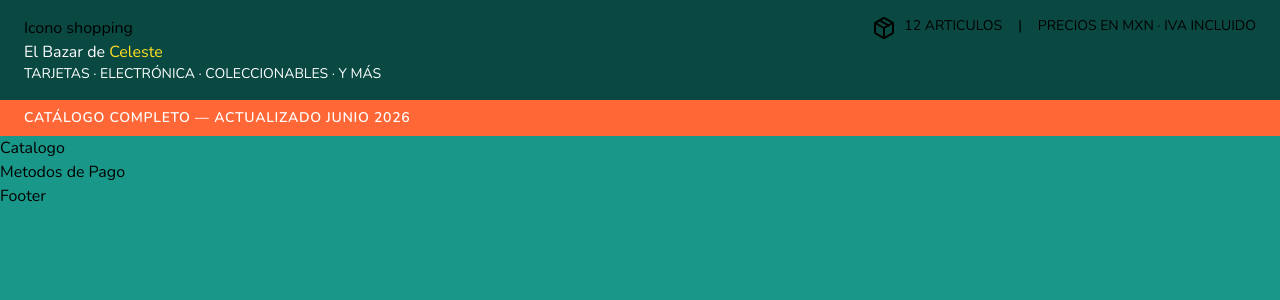
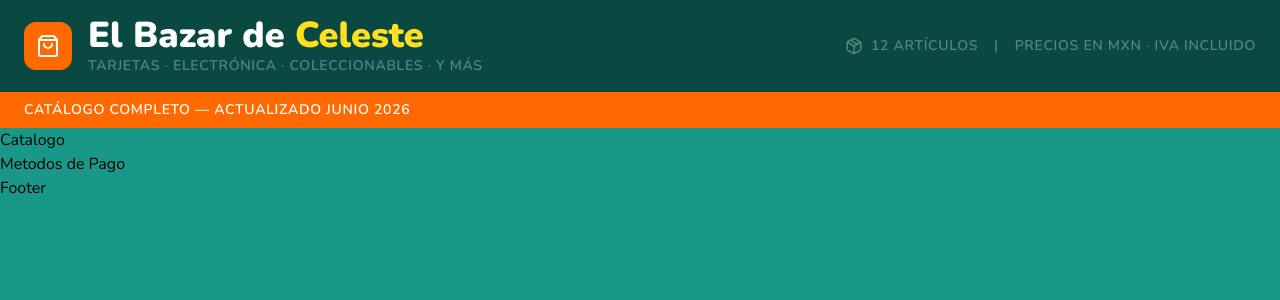
Before and after one commit to umbrisSeal/bazar-celeste, a React (Vite) app: page / in a window 1280 px wide. Shown: the top 300 px of the page. Built offline with nearby package versions, Linux system fonts and the light colour scheme.

Commit message:
Finished header.

```diff
--- a/src/App.jsx
+++ b/src/App.jsx
@@ -1,4 +1,4 @@
-import { Package } from "lucide-react";
+import { Package, ShoppingBag } from "lucide-react";
 
 function App() {
     const fechaActual = new Date();
@@ -21,31 +21,38 @@ function App() {
     const mesActual = meses[fechaActual.getMonth()];
 
     return <>
+
         {/* Header fijo */}
         <header>
-            <div className="flex justify-between py-4 px-6 bg-header">
-                <div>
+            <div className="flex justify-between items-center py-4 px-6 bg-header text-header">
+                {/* Left */}
+                <div className="flex items-center gap-4">
+                    <div className="bg-orange-500 text-white w-12 h-12 rounded-xl flex items-center justify-center">
+                        <ShoppingBag />
+                    </div>
                     <div>
-                        <p> Icono shopping </p>
-                    </div>
-                    <div className="text-white">
-                        <h1> El Bazar de <span className="text-yellow-300"> Celeste </span> </h1>
-                        <h2 className="uppercase text-sm"> Tarjetas · Electrónica · Coleccionables · Y Más </h2>
+                        <h1 className="font-black text-4xl text-white"> El Bazar de <span className="text-yellow-300"> Celeste </span> </h1>
+                        <h2 className="uppercase text-sm tracking-wider font-semibold"> Tarjetas · Electrónica · Coleccionables · Y Más </h2>
                     </div>
                 </div>
-                <div className="flex gap-4 uppercase text-sm">
-                    <div className="flex gap-2">
-                        <Package />
-                        <p> 12 Articulos </p>
+
+                {/* Right */}
+                <div className="flex gap-4 uppercase text-sm tracking-wider font-semibold">
+                    <div className="flex items-center gap-2">
+                        <Package size={18} />
+                        <p> 12 Artículos </p>
                     </div>
                     <p> | </p>
                     <p> Precios en MXN · IVA Incluido </p>
                 </div>
             </div>
-            <div className="bg-header-banner text-white py-2 px-6 font-semibold text-sm tracking-wider">
+
+            <div className="bg-orange-500 text-white py-2 px-6 font-semibold text-sm tracking-wider">
                 <p className="uppercase"> {`Catálogo Completo — Actualizado ${mesActual} ${añoActual}`} </p>
             </div>
         </header>
+
+
         {/* Catalogo de Productos */}
         <main>
             <p> Catalogo </p>
--- a/src/styles/global/global.css
+++ b/src/styles/global/global.css
@@ -5,12 +5,12 @@
     background-color: #19988A;
 }
 
-.bg-header-banner {
-    background-color: #FF6736;
+.bg-header {
+    background-color: #094942;
 }
 
-.bg-header {
-    background-color: #094942;
+.text-header {
+    color: #588683;
 }
 
 
```
